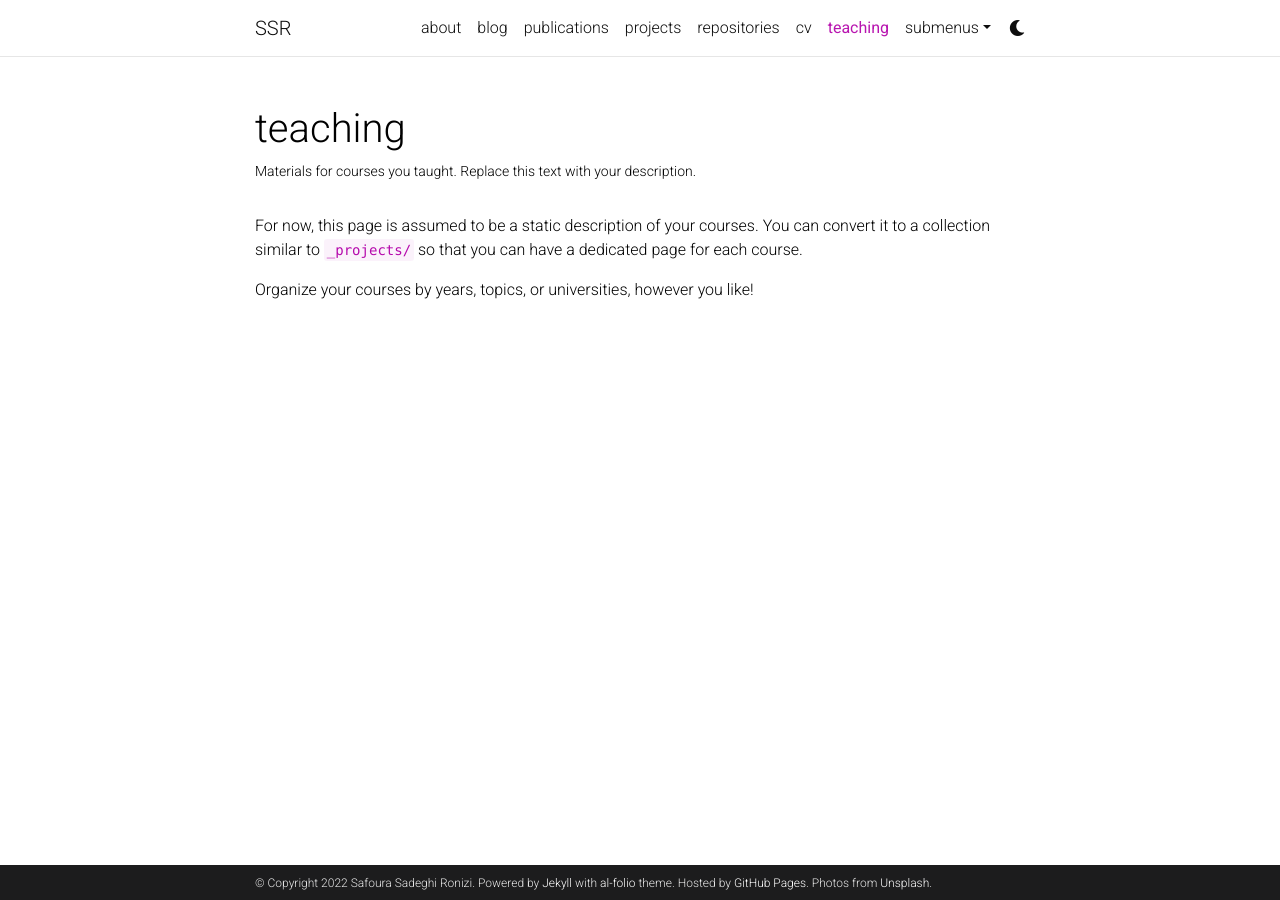
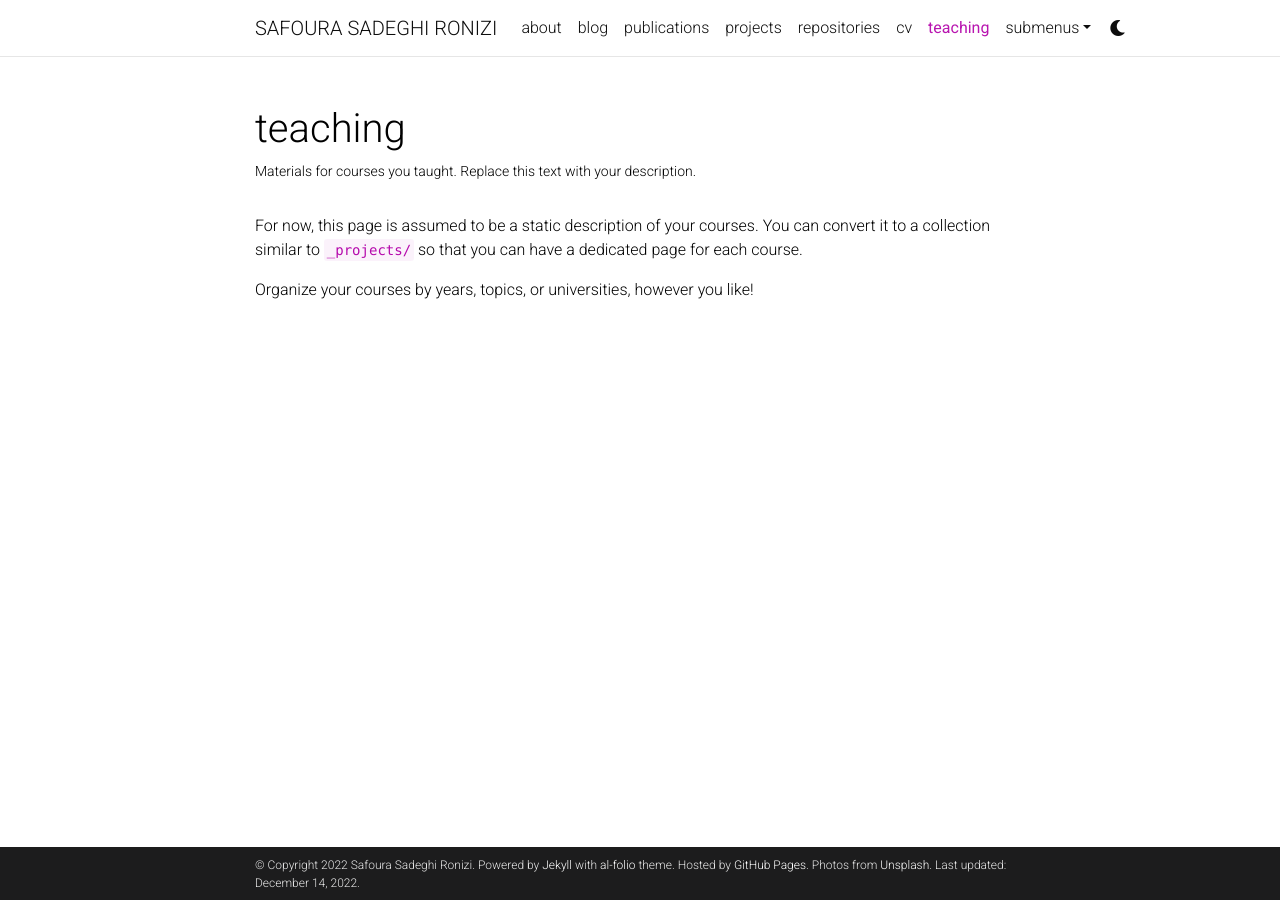
Before and after one commit to sfrza/sfrza.github.io, a Jekyll site: the page built from _pages/teaching.md, in a window 1280 px wide. Built offline with Jekyll 4.4.1, drawn with Linux system fonts in a browser that asks for light colours; comment, search, counter and statistics services are not loaded; a style sheet for code colours, icons or effects is not loaded.

Commit message:
add icon

```diff
--- a/_config.yml
+++ b/_config.yml
@@ -2,7 +2,7 @@
 # Site settings
 # -----------------------------------------------------------------------------
 
-title: SSR  # the website title (if blank, full name will be used instead)
+title: SAFOURA SADEGHI RONIZI  # the website title (if blank, full name will be used instead)
 first_name: Safoura
 middle_name:
 last_name: Sadeghi Ronizi
@@ -16,11 +16,11 @@
 keywords: jekyll, jekyll-theme, academic-website, portfolio-website  # add your own keywords or leave empty
 
 lang: en # the language of your site (for example: en, fr, cn, ru, etc.)
-icon: ⚛️  # the emoji used as the favicon (alternatively, provide image name in /assets/img/)
+icon:  C:\Users\SSR\Desktop\sfrza.github.io\assets\img\icon.ico # the emoji used as the favicon (alternatively, provide image name in /assets/img/)
 
 url: https://sfrza.github.io # the base hostname & protocol for your site
 baseurl: # the subpath of your site, e.g. /blog/
-last_updated: false # set to true if you want to display last updated in the footer
+last_updated: true # set to true if you want to display last updated in the footer
 impressum_path:  # set to path to include impressum link in the footer, use the same path as permalink in a page, helps to conform with EU GDPR
 
 # -----------------------------------------------------------------------------
```
